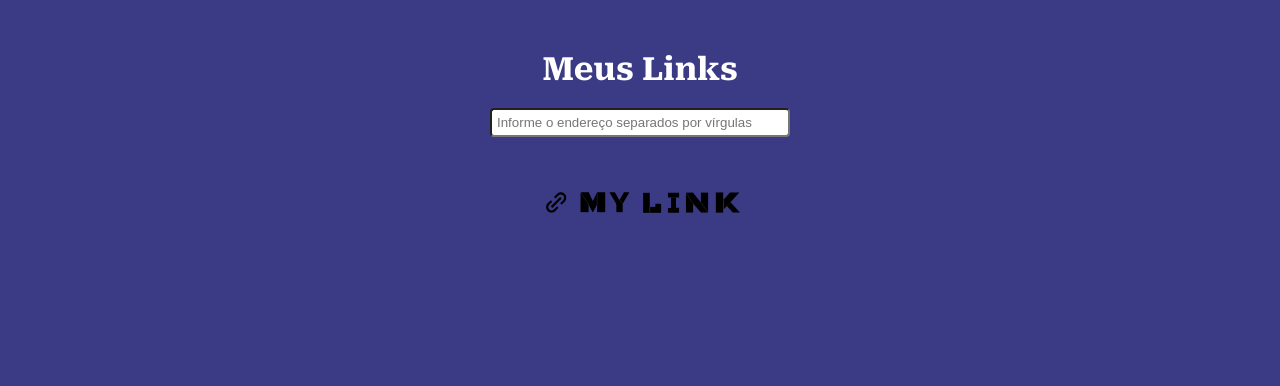
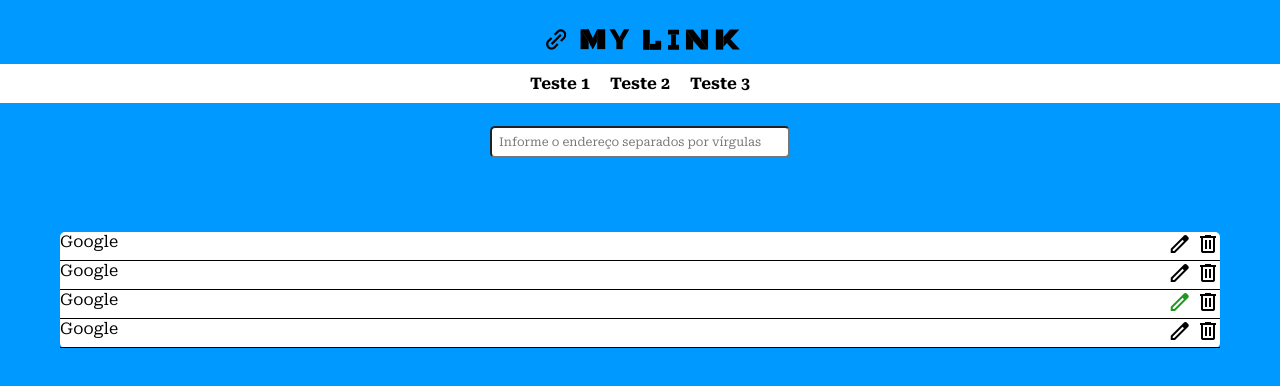
Before and after one commit to DavidPB7/Tarefa-back_avancada, a website: page project-favorites/public/index.html in a window 1280 px wide. Drawn offline with nearby package versions, Linux system fonts and the light colour scheme; no server answers.

Commit message:
Página Meus Links
Atividade sobre a página meus links.

```diff
--- a/project-favorites/public/index.html
+++ b/project-favorites/public/index.html
@@ -7,7 +7,7 @@
     <title>Salva Links</title>
 
     <link rel="stylesheet" href="style.css">
-    <script src="scripts.js" defer></script>
+    <!-- <script src="scripts.js" defer></script> -->
 
     <link rel="shortcut icon" href="./img/ancora.png" type="image/x-icon">
 
@@ -17,21 +17,57 @@
 </head>
 
 <body>
-    <main>
-        <h1>Meus Links</h1>
-        <form>
-            <input type="text" placeholder="Informe o endereço separados por vírgulas">
-        </form>
-        <ul>
-            <!-- <li>Links:</li> -->
-        </ul>
-        <img src="img/logo.svg" alt="">
+        <div class="grid">
 
-        <form class="editar">
-            <input type="text" placeholder="Digite o novo nome ou nova url">
-        </form>
-    </main>
+            <header>
+                <img src="img/logo.svg" alt="Logo do site">
+                <nav id="nav-main">
+                    <ul>
+                        <li>Teste 1</li>
+                        <li>Teste 2</li>
+                        <li>Teste 3</li>
+                    </ul>
+                </nav>
+            </header>
 
+            <div class="input-link">
+                <form>
+                    <input type="text" placeholder="Informe o endereço separados por vírgulas">
+                </form>
+            </div>
+            <main>
+                <ul>
+                    <li>
+                        <span class="link-name">Google</span>
+                        <div class="acoes">
+                            <span class="material-symbols-outlined">edit</span>
+                            <span class="material-symbols-outlined">delete</span>
+                        </div>
+                    </li>
+                    <li>
+                        <span class="link-name">Google</span>
+                        <div class="acoes">
+                            <span class="material-symbols-outlined">edit</span>
+                            <span class="material-symbols-outlined">delete</span>
+                        </div>
+                    </li>
+                    <li>
+                        <span class="link-name">Google</span>
+                        <div class="acoes">
+                            <span class="material-symbols-outlined editButton">edit</span>
+                            <span class="material-symbols-outlined deleteButton">delete</span>
+                        </div>
+                    </li>
+                    <li>
+                        <span class="link-name">Google</span>
+                        <div class="acoes">
+                            <span class="material-symbols-outlined">edit</span>
+                            <span class="material-symbols-outlined">delete</span>
+                        </div>
+                    </li>
+                </ul>
+            </main>
+        </div>
 </body>
 
 </html>
--- a/project-favorites/public/style.css
+++ b/project-favorites/public/style.css
@@ -6,37 +6,77 @@
     box-sizing: border-box;
 }
 
-main {
-    display: flex;
-    align-items: center;
-    flex-direction: column;
-    width: 100%;
-    padding-top: 50px;
-    gap: 20px;
-    background-color: rgb(59, 59, 133);
-    height: 100%;
-    color: #fff;
-}
-
 body {
     height: 100vh;
     font-family: 'Roboto Serif', serif;
+    background-color: #0099ff;
 }
 
-input {
-    width: 300px;
-    padding: 5px;
-    border-radius: 4px;
+.grid {
+    display: grid;
+    grid-template-rows: 1fr 1fr 1fr 1fr 1fr 1fr;
 }
 
-main ul li {
+.grid header {
     display: flex;
+    flex-direction: column;
+    justify-content: center;
     align-items: center;
-    justify-content: center;
-    gap: 5px;
 }
 
-main ul li a {
+.grid header ul {
+    display: flex;
+    justify-content: center;
+    gap: 20px;
+    padding: 10px;
+}
+
+.grid header ul li {
+    list-style: none;
+    font-weight: bold;
+}
+
+.grid header nav {
+    width: 100%;
+    background-color: #fff;
+}
+
+.grid .input-link {
+    margin: 0 auto;
+    margin-top: 10px;
+}
+
+.grid .input-link form input {
+    width: 300px;
+    padding: 7px;
+    border-radius: 5px;
+    font-family: inherit;
+    outline: none;
+    font-size: 12px;
+}
+
+.grid main {
+    margin-left: 60px;
+    margin-right: 60px;
+    /* padding: 10px; */
+    border-radius: 5px;
+    background-color: #fff;
+}
+
+
+
+.grid main ul li {
+    display: flex;
+    justify-content: space-between;
+    list-style: none;
+    border-bottom: 1px solid #000;
+}
+
+.editButton {
+    color: rgb(31, 152, 31);
+}
+
+/* main ul li a {
     color: #fff;
 }
 
@@ -55,4 +95,4 @@ main ul li span {
 
 .editar {
     display: none;
-}
+} */
```
